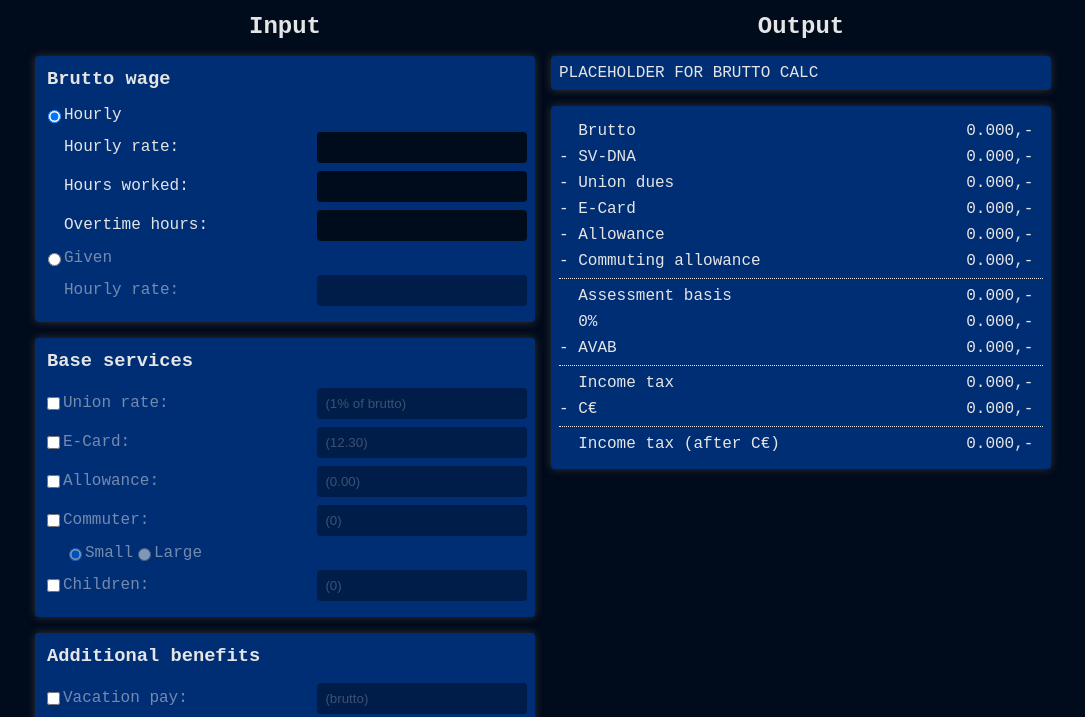
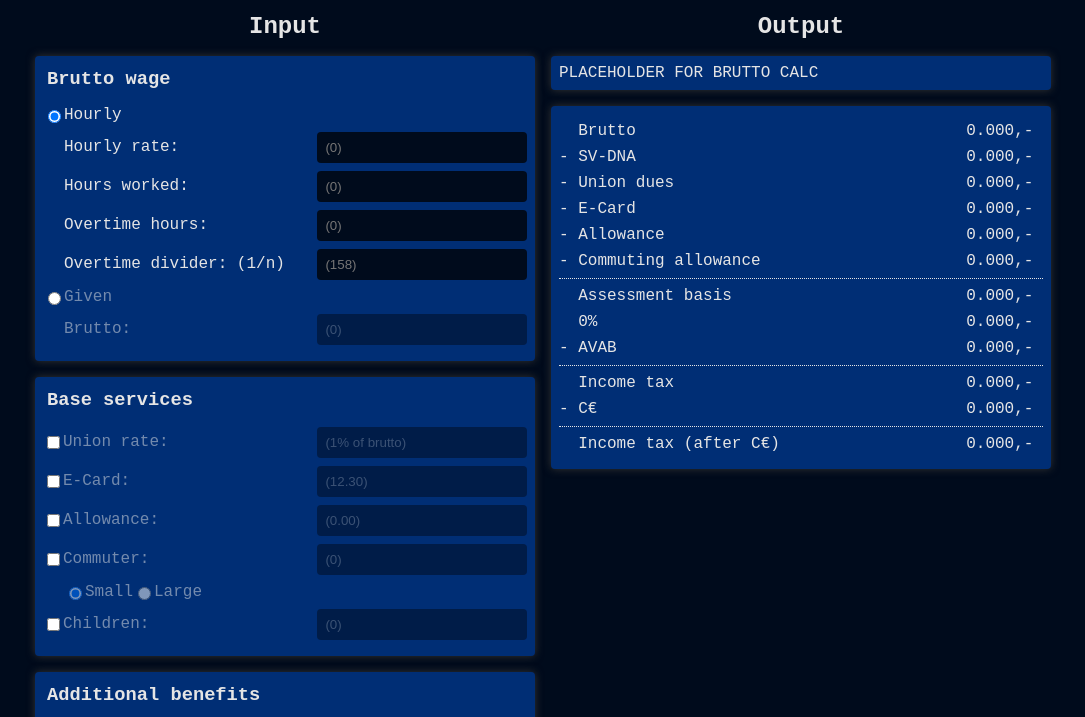
Before and after one commit to patrickgold/nettocalc, a plain HTML site: page index.html in a window 1280 px wide. Shown: the part 83-800 px from the top of the page, without its empty margins (105-1190 px from the left). Drawn offline with Linux system fonts and the light colour scheme.

Commit message:
Adjust placeholder values

```diff
--- a/index.html
+++ b/index.html
@@ -26,17 +26,22 @@
                     <span class="row">
                         <input type="checkbox" class="checkbox_placeholder">
                         <label>Hourly rate:</label>
-                        <input type="number" id="i__hourly_rate">
+                        <input type="number" id="i__hourly_rate" placeholder="(0)">
                     </span>
                     <span class="row">
                         <input type="checkbox" class="checkbox_placeholder">
                         <label>Hours worked:</label>
-                        <input type="number" id="i__hours">
+                        <input type="number" id="i__hours" placeholder="(0)">
                     </span>
                     <span class="row">
                         <input type="checkbox" class="checkbox_placeholder">
                         <label>Overtime hours:</label>
-                        <input type="number" id="i__overtime_hours">
+                        <input type="number" id="i__overtime_hours" placeholder="(0)">
+                    </span>
+                    <span class="row">
+                        <input type="checkbox" class="checkbox_placeholder">
+                        <label>Overtime divider: (1/n)</label>
+                        <input type="number" id="i__overtime_divider" placeholder="(158)">
                     </span>
                 </span>
                 <span class="row">
@@ -44,8 +49,8 @@
                     <label for="i__brutto_type_given">Given</label>
                     <span class="row">
                         <input type="checkbox" class="checkbox_placeholder">
-                        <label>Hourly rate:</label>
-                        <input type="number" id="i__brutto">
+                        <label>Brutto:</label>
+                        <input type="number" id="i__brutto" placeholder="(0)">
                     </span>
                 </span>
             </div>
```
